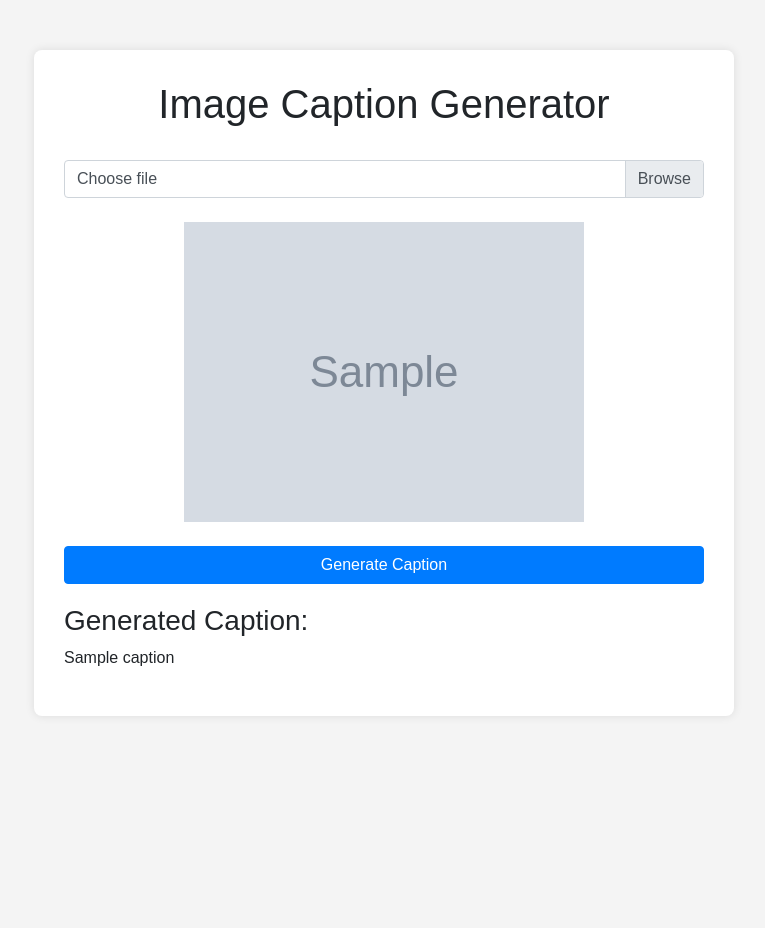
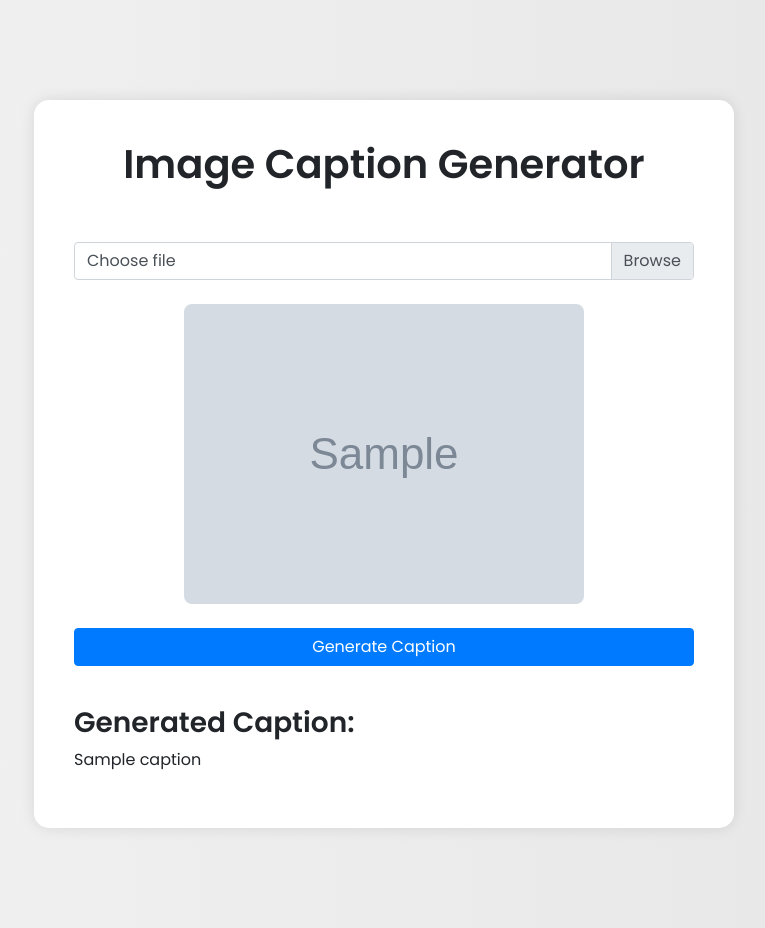
Before and after one commit to Niket16/Image_Caption_Generator, a Flask app: template templates/index.html in a window 1280 px wide. Shown: the whole page, without its empty margins (256-1021 px from the left). Before the commit the page ends 666 px from the top, so only its background shows below. Run offline with Flask 3, Linux system fonts and the light colour scheme; the template is opened without the code that fills it: most values are stand-ins (such as "Sample title", 1, 10 or a date in 2020); grey boxes marked "Sample" are stand-in pictures; parts of the project's set-up code (start-up, migrations or seed data) failed here and were passed over; some libraries are stand-ins or nearby versions.

Commit message:
UI Refinements

```diff
--- a/templates/index.html
+++ b/templates/index.html
@@ -9,20 +9,44 @@
     <!-- Include Bootstrap CSS -->
     <link rel="stylesheet" href="https://maxcdn.bootstrapcdn.com/bootstrap/4.5.2/css/bootstrap.min.css">
 
+    <!-- Google Fonts -->
+    <link href="https://fonts.googleapis.com/css2?family=Poppins:wght@400;600&display=swap" rel="stylesheet">
+
     <style>
         /* Custom Styles */
         body {
-            font-family: Arial, sans-serif;
-            background-color: #f4f4f4;
+            font-family: 'Poppins', sans-serif;
+            background: linear-gradient(to right, #f2f2f2, #e6e6e6);
         }
 
         .container {
             max-width: 700px;
-            margin-top: 50px;
+            margin: 100px auto;
             background-color: #fff;
-            padding: 30px;
-            border-radius: 8px;
-            box-shadow: 0px 0px 10px rgba(0, 0, 0, 0.1);
+            padding: 40px;
+            border-radius: 15px;
+            box-shadow: 0px 0px 15px rgba(0, 0, 0, 0.1);
+            transition: transform 0.3s ease-in-out, box-shadow 0.3s ease-in-out;
+            opacity: 0;
+            transform: translateY(50px);
+            animation: fadeInUp 0.5s forwards 0.5s;
+        }
+
+        @keyframes fadeInUp {
+            to {
+                opacity: 1;
+                transform: translateY(0);
+            }
+        }
+
+        .container:hover {
+            transform: translateY(-5px);
+            box-shadow: 0px 5px 25px rgba(0, 0, 0, 0.1);
+        }
+
+        h1 {
+            font-weight: 600;
+            margin-bottom: 30px;
         }
 
         label {
@@ -31,10 +55,38 @@
             padding: 10px 15px;
             border-radius: 4px;
             cursor: pointer;
+            transition: background-color 0.3s ease-in-out, transform 0.3s ease-in-out;
+        }
+
+        label:hover {
+            background-color: #0056b3;
+            transform: translateY(-3px);
         }
 
         h3 {
-            margin-top: 20px;
+            margin-top: 40px;
+            font-weight: 600;
+        }
+
+        button {
+            background-color: #007bff;
+            border: none;
+            padding: 12px 25px;
+            border-radius: 50px;
+            font-weight: 600;
+            transition: background-color 0.3s ease-in-out;
+        }
+
+        button:hover {
+            background-color: #0056b3;
+        }
+
+        #imagePreview img {
+            transition: transform 0.3s ease-in-out;
+        }
+
+        #imagePreview:hover img {
+            transform: scale(1.05);
         }
     </style>
 </head>
@@ -52,7 +104,7 @@
             <!-- Placeholder for instant image preview -->
             <div class="text-center mt-4" id="imagePreview">
                 {% if img_url %}
-                    <img src="{{ img_url }}" alt="Uploaded Image" class="img-fluid" style="max-height: 400px;">
+                    <img src="{{ img_url }}" alt="Uploaded Image" class="img-fluid" style="max-height: 400px; border-radius: 8px;">
                 {% endif %}
             </div>
 
@@ -77,7 +129,7 @@
             if (input.files && input.files[0]) {
                 var reader = new FileReader();
                 reader.onload = function (e) {
-                    $('#imagePreview').html('<img src="'+e.target.result+'" alt="Uploaded Image" class="img-fluid" style="max-height: 400px;">');
+                    $('#imagePreview').html('<img src="'+e.target.result+'" alt="Uploaded Image" class="img-fluid" style="max-height: 400px; border-radius: 8px;">');
                 }
                 reader.readAsDataURL(input.files[0]);
             }
```
